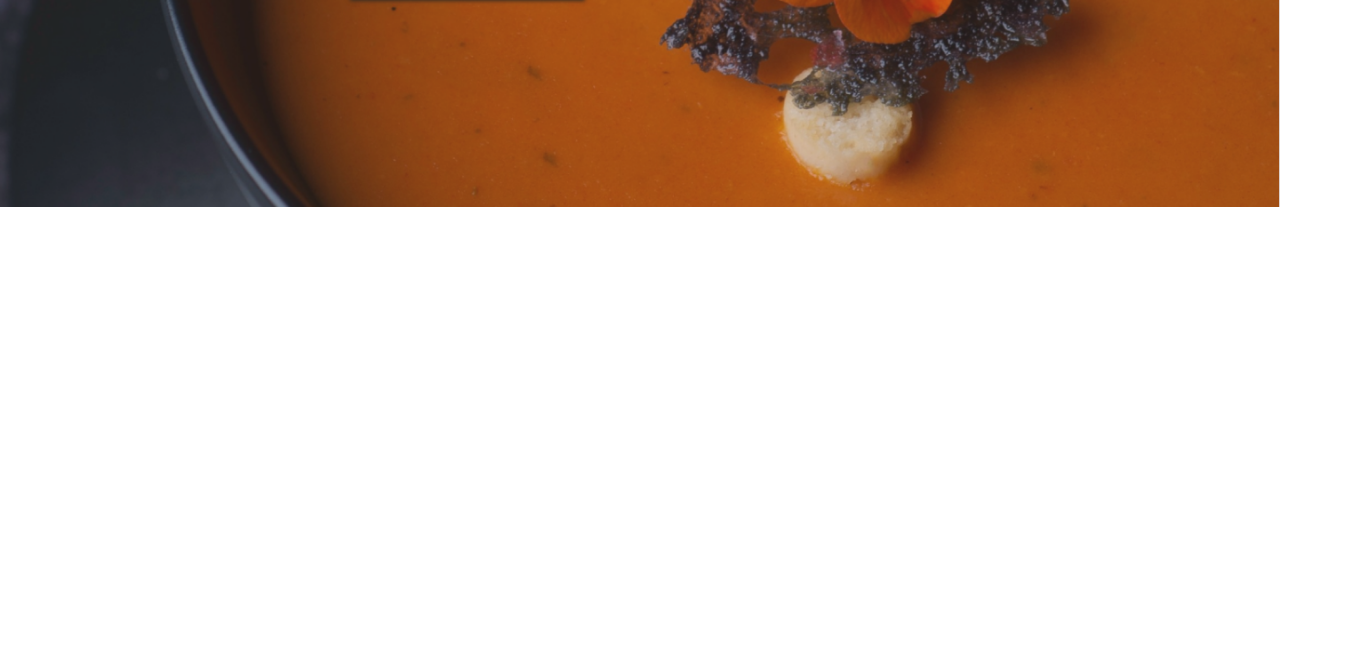
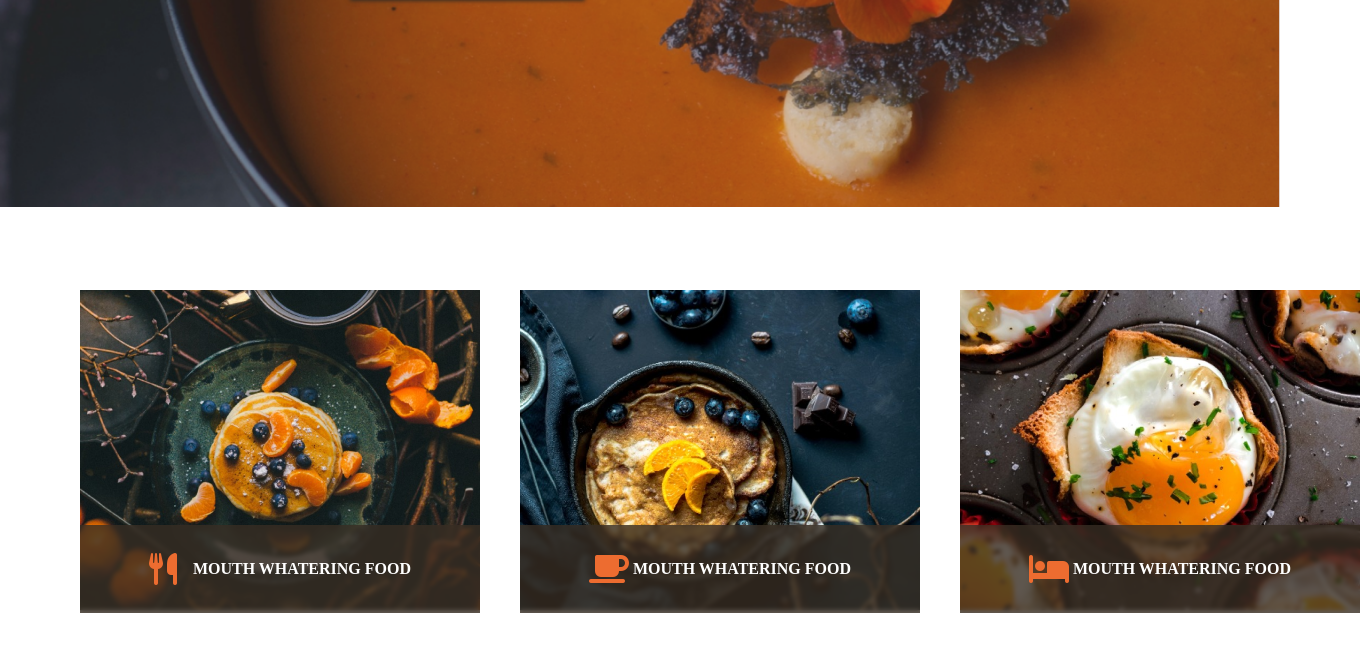
Before and after one commit to kurtskhala/homework7, a plain HTML site: page index.html in a window 1280 px wide. Shown: the part 491-1142 px from the top of the page, 1360 px wide, since content can reach past the window. Before the commit the page ends 800 px from the top, so only its background shows below. Drawn offline with Linux system fonts and the light colour scheme.

Commit message:
add section2

```diff
--- a/css/styles.css
+++ b/css/styles.css
@@ -88,7 +88,41 @@
 }
 
 /* section2 */
+.app-section2 {
+    margin: 80px;
+    display: flex;
+    column-gap: 40px;
+}
 
+.app-section2-card {
+    position: relative;
+}
+
+.app-section2-card-info {
+    position: absolute;
+    width: 100%;
+    bottom: 0;
+    left: 50%;
+    transform: translateX(-50%);
+    padding: 28px 69px;
+    align-items: center;
+    display: flex;
+    justify-content: space-between;
+    background: rgba(55, 45, 35, 0.80);
+    backdrop-filter: blur(2px);
+}
+
+.app-section2-card-info-icon {
+    color: #ED6C30;
+    font-size: 32px;
+}
+
+.app-section2-card-info-text {
+    color: #FFF;
+    font-size: 16px;
+    font-weight: 700;
+    line-height: 24px;
+}
 
 /* article */
 
--- a/index.html
+++ b/index.html
@@ -36,8 +36,28 @@
             </div>
         </section>
         <!-- section2 -->
-        <section>
-
+        <section  class="app-section2">
+            <div class="app-section2-card">
+                <img src="./images/food1.png" class="app-section2-card-img">
+                <div class="app-section2-card-info">
+                    <i class="fa-solid fa-utensils app-section2-card-info-icon"></i>
+                    <h5 class="app-section2-card-info-text">MOUTH WHATERING FOOD</h5>
+                </div>
+            </div>
+            <div class="app-section2-card">
+                <img src="./images/food2.png" class="app-section2-card-img">
+                <div class="app-section2-card-info">
+                    <i class="fa-solid fa-mug-saucer app-section2-card-info-icon"></i>
+                    <h5 class="app-section2-card-info-text">MOUTH WHATERING FOOD</h5>
+                </div>
+            </div>
+            <div class="app-section2-card">
+                <img src="./images/food3.png" class="app-section2-card-img">
+                <div class="app-section2-card-info">
+                    <i class="fa-solid fa-bed app-section2-card-info-icon"></i>
+                    <h5 class="app-section2-card-info-text">MOUTH WHATERING FOOD</h5>
+                </div>
+            </div>
         </section>
         <!-- article -->
         <article>
```
